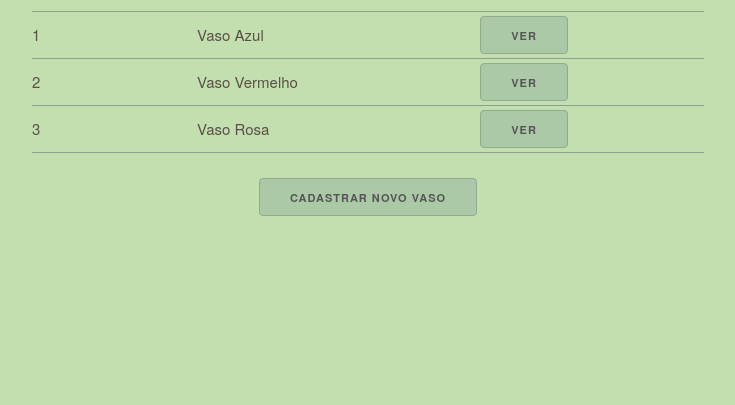
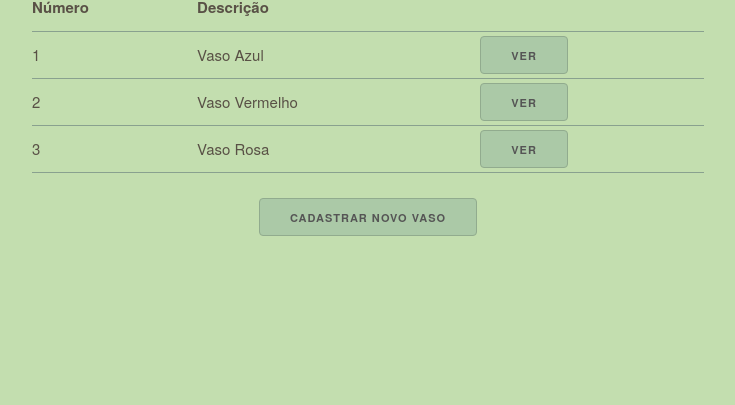
Before and after one commit to fernandozanutto/Regatron, a website built with webpack: page src/electron/index.html in a window 1280 px wide. Shown: the part 395-800 px from the top of the page, without its empty margins (272-1007 px from the left). Built offline with nearby package versions, Linux system fonts and the light colour scheme.

Commit message:
Padding top

```diff
--- a/src/css/style.css
+++ b/src/css/style.css
@@ -1,5 +1,5 @@
 body {
-    padding: 1rem 0.4rem;
+    padding: 3rem 0.4rem 1rem 0.4rem;
 }
 
 div.row + div.row {
```
